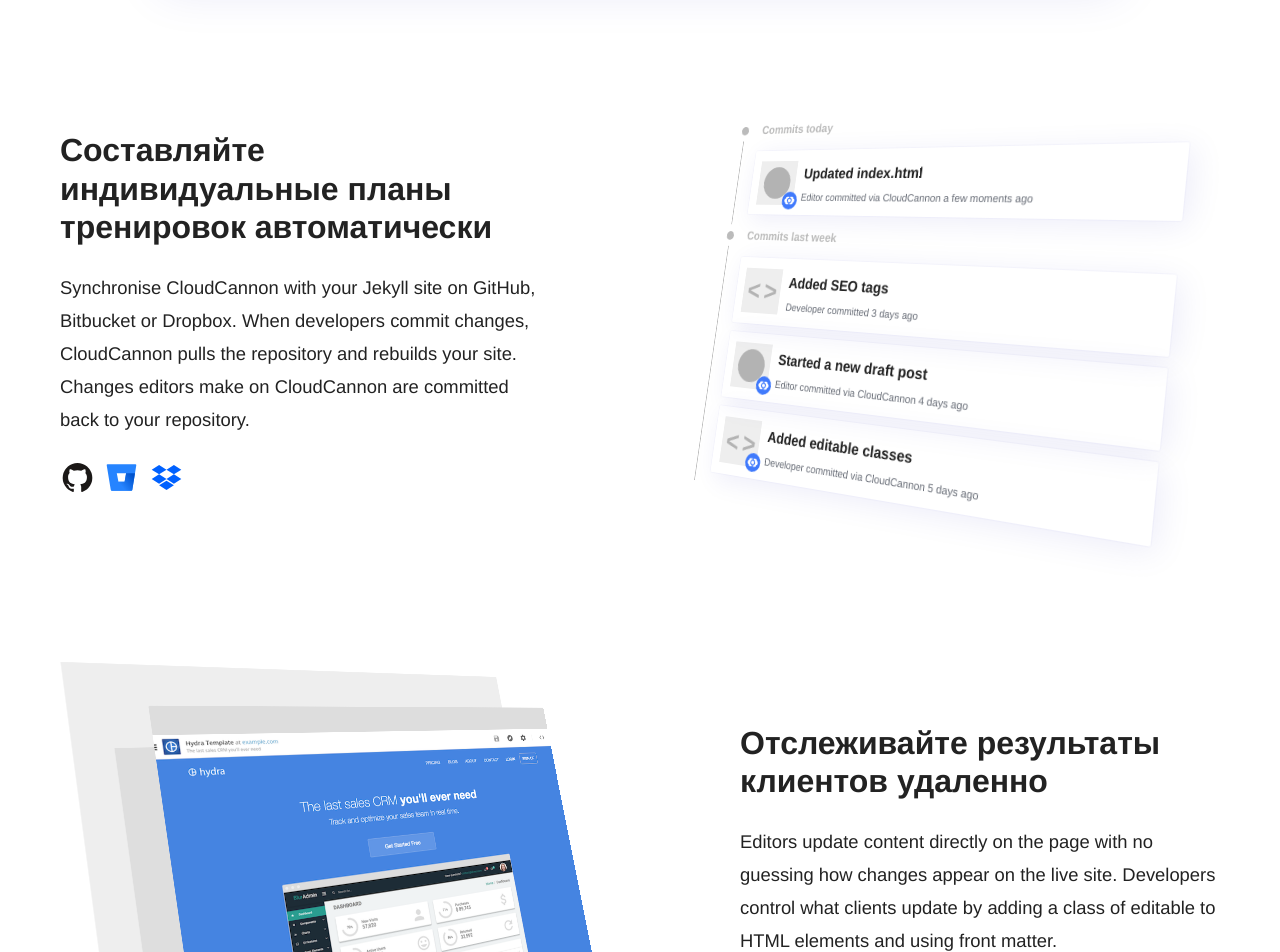
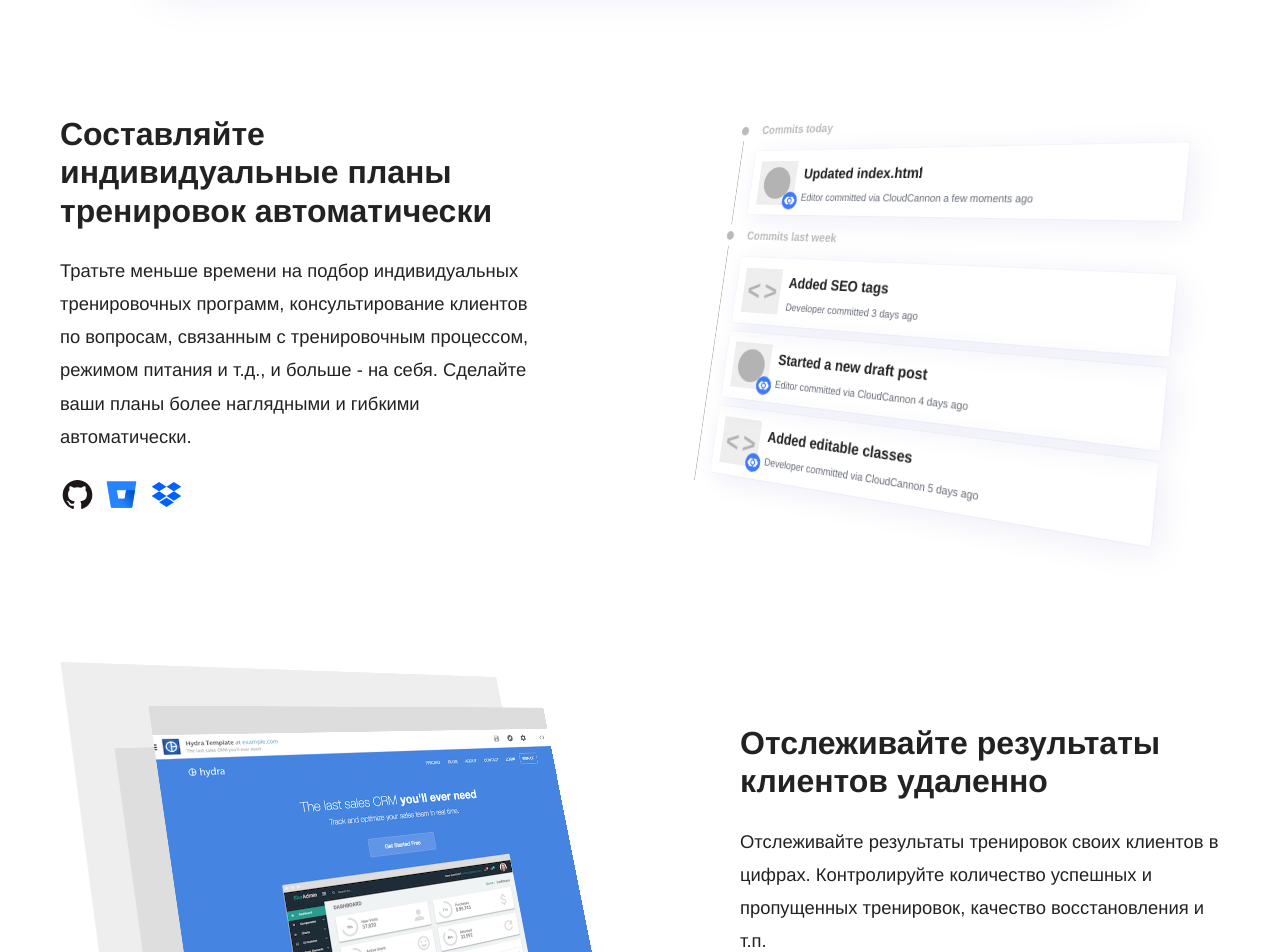
Before and after one commit to RakhimyanTim/instructors.github.io, a Jekyll site: the page built from pages/index.html, in a window 1280 px wide and 1400 px high, scrolled down 1167 px. Shown: the top 952 px of the window. Built offline with Jekyll 4.4.1, drawn with Linux system fonts in a browser that asks for light colours; some web fonts are replaced; some of the changed text lies outside the part shown.

Commit message:
Update index.html

```diff
--- a/pages/index.html
+++ b/pages/index.html
@@ -9,14 +9,16 @@ sitemap:
 header_class: "landing"
 ---
 <div class="landing-page-content">
-  {% include components/home-page/content-image.html image="workflow" heading="Составляйте индивидуальные планы тренировок автоматически" content_markdown="Synchronise CloudCannon with your Jekyll site on GitHub, Bitbucket or Dropbox. When developers commit changes, CloudCannon pulls the repository and rebuilds your site. Changes editors make on CloudCannon are committed back to your repository." storage_provider_icons=true %}
+  {% include components/home-page/content-image.html image="workflow" heading="Составляйте индивидуальные планы тренировок автоматически" content_markdown="Тратьте меньше времени на подбор индивидуальных тренировочных программ,
+консультирование клиентов по вопросам, связанным с тренировочным процессом, режимом питания и т.д., и больше - на себя. Сделайте ваши планы более наглядными и гибкими автоматически." storage_provider_icons=true %}
 
-  {% include components/home-page/content-image.html image="editing" heading="Отслеживайте результаты клиентов удаленно" content_markdown="Editors update content directly on the page with no guessing how changes appear on the live site. Developers control what clients update by adding a class of editable to HTML elements and using front matter." %}
+  {% include components/home-page/content-image.html image="editing" heading="Отслеживайте результаты клиентов удаленно" content_markdown="Отслеживайте результаты тренировок своих клиентов в цифрах. Контролируйте количество успешных и пропущенных тренировок, качество восстановления и т.п." %}
 
   {% include components/home-page/content-image.html image="tools" heading="Зарабатывайте хорошие деньги" content_markdown="Станьте партнером и зарабатывайте хорошие деньги в качестве независимого подрядчика. Получайте еженедельный гонорар лишь за то, что даете возможность
 тренироваться правильно и недорого тем посетителям, которые пока не готовы платить за персоналку." %}
 
-  {% include components/home-page/content-image.html image="preview" heading="Live, scalable and secure" content_markdown="CloudCannon builds your Jekyll site, minifies your assets and publishes it live on our supercharged hosting." %}
+  {% include components/home-page/content-image.html image="preview" heading="Станьте партнером и зарабатывайте хорошие деньги в качестве независимого подрядчика. Получайте еженедельный гонорар лишь за то, что даете возможность
+тренироваться правильно и недорого тем посетителям, которые пока не готовы платить за персоналку." %}
 </div>
 
 {% assign case = site.case_studies | where: "name", "Netflix" | first %}
```
